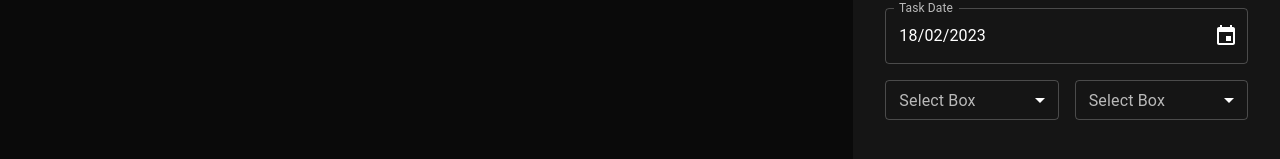
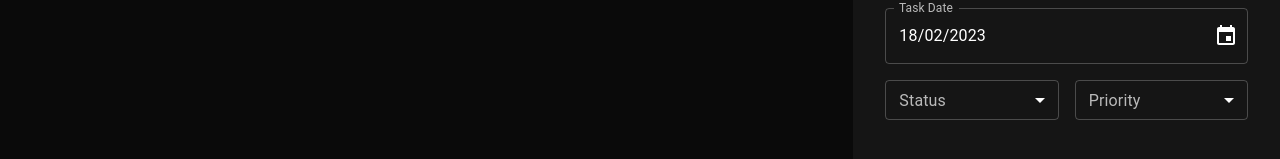
Before and after one commit to manikbajaj/typescript-course-react-project, a React (Create React App) app: page / in a window 1280 px wide. Shown: the part 535-694 px from the top of the page. Built offline with nearby package versions, Linux system fonts and the light colour scheme.

Commit message:
pushing lecture

```diff
--- a/src/components/createTaskForm/_taskSelectField.tsx
+++ b/src/components/createTaskForm/_taskSelectField.tsx
@@ -8,6 +8,7 @@
 import React, { FC, ReactElement } from 'react';
 
 import { ISelectField } from './interfaces/ISelectField';
+import PropTypes from 'prop-types';
 
 export const TaskSelectField: FC<ISelectField> = (
   props,
@@ -45,3 +46,16 @@
     </FormControl>
   );
 };
+
+TaskSelectField.propTypes = {
+  onChange: PropTypes.func,
+  label: PropTypes.string,
+  name: PropTypes.string,
+  disabled: PropTypes.bool,
+  items: PropTypes.arrayOf(
+    PropTypes.shape({
+      value: PropTypes.string.isRequired,
+      label: PropTypes.string.isRequired,
+    }).isRequired,
+  ),
+};
--- a/src/components/createTaskForm/createTaskForm.tsx
+++ b/src/components/createTaskForm/createTaskForm.tsx
@@ -1,6 +1,8 @@
 import { Box, Stack, Typography } from '@mui/material';
 import React, { FC, ReactElement } from 'react';
 
+import { Priority } from './enums/Priority';
+import { Status } from './enums/Status';
 import { TaskDateField } from './_taskDateField';
 import { TaskDescriptionField } from './_taskDescriptionField';
 import { TaskSelectField } from './_taskSelectField';
@@ -30,8 +32,38 @@
           direction="row"
           spacing={2}
         >
-          <TaskSelectField />
-          <TaskSelectField />
+          <TaskSelectField
+            label="Status"
+            name="status"
+            items={[
+              {
+                value: Status.todo,
+                label: Status.todo.toUpperCase(),
+              },
+              {
+                value: Status.inProgress,
+                label: Status.inProgress.toUpperCase(),
+              },
+            ]}
+          />
+          <TaskSelectField
+            label="Priority"
+            name="priority"
+            items={[
+              {
+                value: Priority.low,
+                label: Priority.low,
+              },
+              {
+                value: Priority.normal,
+                label: Priority.normal,
+              },
+              {
+                value: Priority.high,
+                label: Priority.high,
+              },
+            ]}
+          />
         </Stack>
       </Stack>
 
--- /dev/null
+++ b/src/components/createTaskForm/enums/Priority.ts
@@ -0,0 +1,5 @@
+export enum Priority {
+  high = 'high',
+  normal = 'normal',
+  low = 'low',
+}
--- /dev/null
+++ b/src/components/createTaskForm/enums/Status.ts
@@ -0,0 +1,5 @@
+export enum Status {
+  todo = 'todo',
+  inProgress = 'inProgress',
+  completed = 'completed',
+}
```
